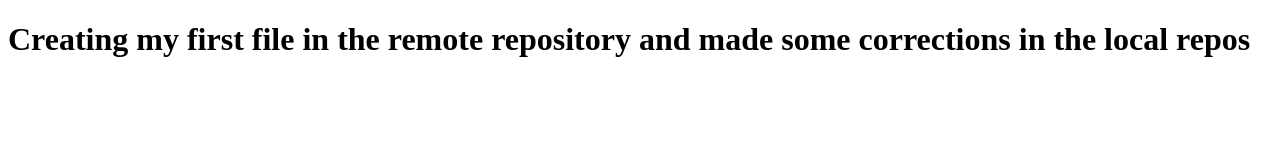
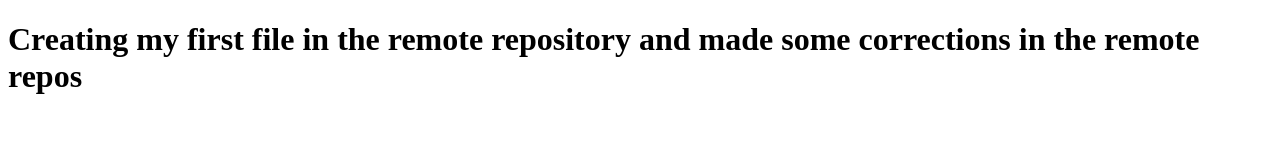
Before and after one commit to Preethi-m-07/HtmlBasic, a plain HTML site: page index.html in a window 1280 px wide. Drawn offline with Linux system fonts and the light colour scheme.

Commit message:
Second change

```diff
--- a/index.html
+++ b/index.html
@@ -4,7 +4,7 @@
     <title>Remote repository</title>
   </head>
   <body>
-    <h1>Creating my first file in the remote repository and made some corrections in the local repos</h1>
+    <h1>Creating my first file in the remote repository and made some corrections in the remote repos</h1>
   </body>
 
 </html>
```
